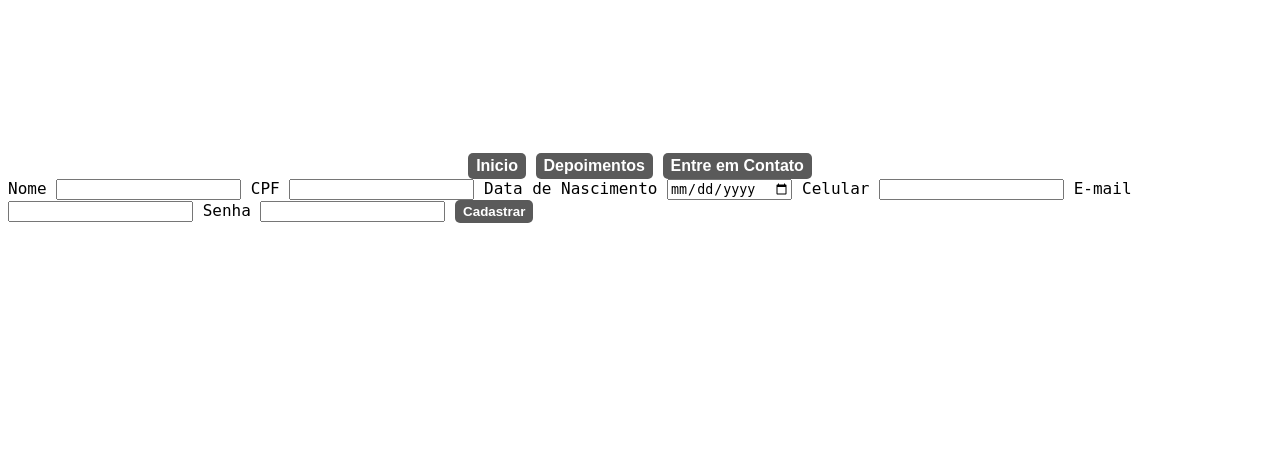
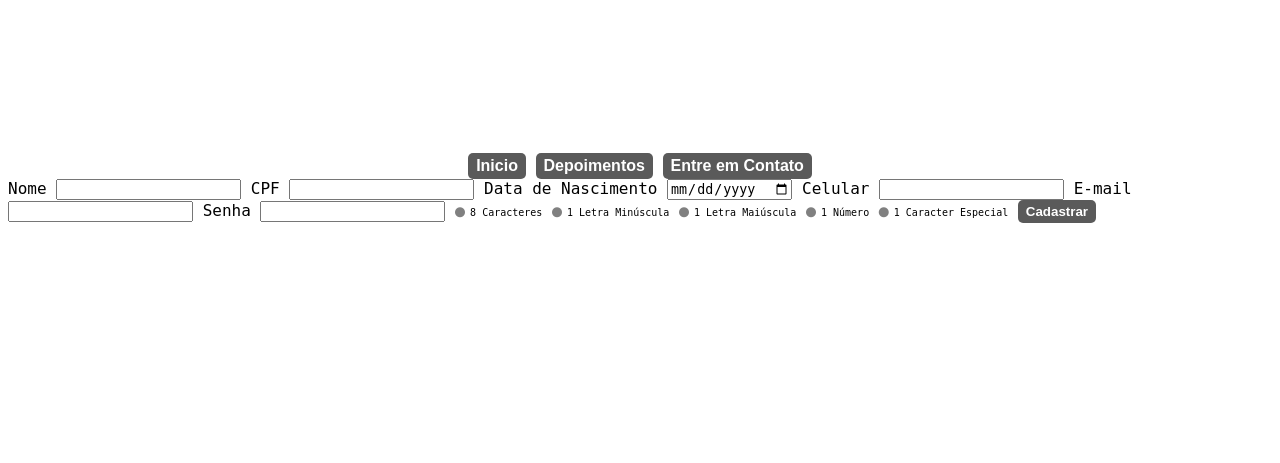
Before and after one commit to GabrielFGuerreiro/Dra.AnaLuiza-Fisioterapia, a PHP site: page /cadastrar.php in a window 1280 px wide. Shown: the part 212-675 px from the top of the page. Run offline with PHP 8.4, Linux system fonts and the light colour scheme; some libraries are stand-ins or nearby versions.

Commit message:
Iniciadas validações de campos e senha no cadastro.

```diff
--- a/cadastrar.php
+++ b/cadastrar.php
@@ -1,41 +1,11 @@
 <?php
 include "header.php";
 include "Models/Database.php";
-?>
 
-<!DOCTYPE html>
-<html lang="pt-br">
-<head>
-    <meta charset="UTF-8">
-    <meta name="viewport" content="width=device-width, initial-scale=1.0">
-    <title>Cadastrar</title>
-</head>
-<body>
-    <form action="" method="POST">
-        <label for="nome">Nome</label>
-        <input type="text" id="nome" name="nome">
+if (isset($_GET['sucesso'])) {
+    echo "Cadastro realizado com sucesso!";
+}
 
-        <label for="cpf">CPF</label>
-        <input type="text" id="cpf" name="cpf">
-
-        <label for="dtNasc">Data de Nascimento</label>
-        <input type="date" id="dtNasc" name="dtNasc">
-
-        <label for="cel">Celular</label>
-        <input type="text" id="cel" name="cel">
-
-        <label for="emailCad">E-mail</label>
-        <input type="email" id="emailCad" name="emailCad">
-
-        <label for="senhaCad">Senha</label>
-        <input type="password" id="senhaCad" name="senhaCad">
-
-        <button type="submit">Cadastrar</button>
-    </form>
-</body>
-</html>
-
-<?php
 if($_SERVER['REQUEST_METHOD'] === 'POST')
 {
     $nome = $_POST['nome'];
@@ -57,9 +27,9 @@ if($_SERVER['REQUEST_METHOD'] === 'POST')
 
         if ($count > 0) {
             echo "CPF Já Cadastrado.";
-            exit;
         }
-
+        else
+        {
             $sql = "INSERT INTO USUARIOS (nmUsuario, cpf, dataNasc, email, celular, isAdmin, senha)
                 VALUES (:nome, :cpf, :dataNasc, :email, :celular, 0, :senha)";
             $stmt = $pdo->prepare($sql);
@@ -71,7 +41,9 @@ if($_SERVER['REQUEST_METHOD'] === 'POST')
             ":celular" => $cel,
             ":senha" => $senha
             ]);
-        echo "Cadastro Realizado com Sucesso!";
+            header("Location: cadastrar.php?sucesso=1"); //Quando cadastrar, não fica na requisição POST, vai para GET, impedindo o reenvio do form quando recarregar.
+            exit();
+        }
     }
     catch(PDOException $e)
     {
@@ -80,3 +52,118 @@ if($_SERVER['REQUEST_METHOD'] === 'POST')
 }
 
 ?>
+<!DOCTYPE html>
+<html lang="pt-br">
+<head>
+    <meta charset="UTF-8">
+    <meta name="viewport" content="width=device-width, initial-scale=1.0">
+    <title>Cadastrar</title>
+    <link rel="stylesheet" href="http://maxcdn.bootstrapcdn.com/font-awesome/latest/css/font-awesome.min.css">
+</head>
+<body>
+    <form action="" method="POST" id="formCadastrar">
+        <label for="nome">Nome</label>
+        <input type="text" id="nome" name="nome">
+        <spam id="msgObrigatoriaNome" class="msgObrigatoria">O <b>Nome</b> é Obrigatório.</spam>
+
+        <label for="cpf">CPF</label>
+        <input type="text" id="cpf" name="cpf">
+        <spam id="msgObrigatoriaCpf" class="msgObrigatoria">O <b>CPF</b> é Obrigatório.</spam>
+
+        <label for="dtNasc">Data de Nascimento</label>
+        <input type="date" id="dtNasc" name="dtNasc">
+
+        <label for="cel">Celular</label>
+        <input type="text" id="cel" name="cel">
+
+        <label for="emailCad">E-mail</label>
+        <input type="email" id="emailCad" name="emailCad">
+        <spam id="msgObrigatoriaEmail" class="msgObrigatoria">O <b>CPF</b> é Obrigatório.</spam>
+
+        <label for="senhaCad">Senha</label>
+        <input type="password" id="senhaCad" name="senhaCad">
+        <spam id="msgObrigatoriaSenha" class="msgObrigatoria">A <b>Senha</b> é Obrigatória.</spam>
+
+        <spam class="requisitosSenha"><i class="fa fa-circle"></i>8 Caracteres</spam>
+        <spam class="requisitosSenha"><i class="fa fa-circle"></i>1 Letra Minúscula</spam>
+        <spam class="requisitosSenha"><i class="fa fa-circle"></i>1 Letra Maiúscula</spam>
+        <spam class="requisitosSenha"><i class="fa fa-circle"></i>1 Número</spam>
+        <spam class="requisitosSenha"><i class="fa fa-circle"></i>1 Caracter Especial</spam>
+
+        <button type="button" id="btnCadastrar">Cadastrar</button>
+    </form>
+</body>
+</html>
+
+
+<style>
+    .msgObrigatoria {
+        display: none;
+        color:red;
+    }
+
+    .requisitosSenha {
+        font-size: 10px;
+    }
+
+    .fa-circle {
+        color:gray;
+        font-size: 10px;
+        margin-right: 5px;
+    }
+</style>
+
+
+<script>
+    document.getElementById("btnCadastrar").addEventListener("click", function()
+    {
+        var icCadastrar = true;
+        // var nome = document.getElementById("nome").value;
+        // if(!nome)
+        // {
+        //     document.getElementById("msgObrigatoriaNome").style.display = "block";
+        //     icCadastrar = false;
+        // }
+
+        // var cpf = document.getElementById("cpf").value;
+        // if(!cpf)
+        // {
+        //     document.getElementById("msgObrigatoriaCpf").style.display = "block";
+        //     icCadastrar = false;
+        // }
+
+
+        var senhaCad = document.getElementById("senhaCad").value;
+        if(!senhaCad)
+        {
+            document.getElementById("msgObrigatoriaSenha").style.display = "block";
+            icCadastrar = false;
+        }
+
+        //if(icCadastrar == true)
+        if(1==0)
+        {
+            document.getElementById("formCadastrar").submit();
+        }
+
+        document.querySelectorAll(".fa-circle").forEach((element) => {
+            element.style.color = "red";
+        });
+
+    });
+
+
+    document.getElementById("senhaCad").addEventListener("input", function()
+    {
+        console.log(this.value);
+        var senha = this.value;
+        var circulos = document.getElementsByClassName("fa-circle");
+
+        circulos[0].style.color = senha.length >= 8 ? "red" : "gray";
+
+
+        circulos[1].style.color = senha.match(/\w/g) ? "red" : "gray";
+        circulos[3].style.color = senha.match(/[a-z]/g) ? "red" : "gray";
+
+    });
+</script>
```
Lines whose indentation alone changed are shown as unchanged.
